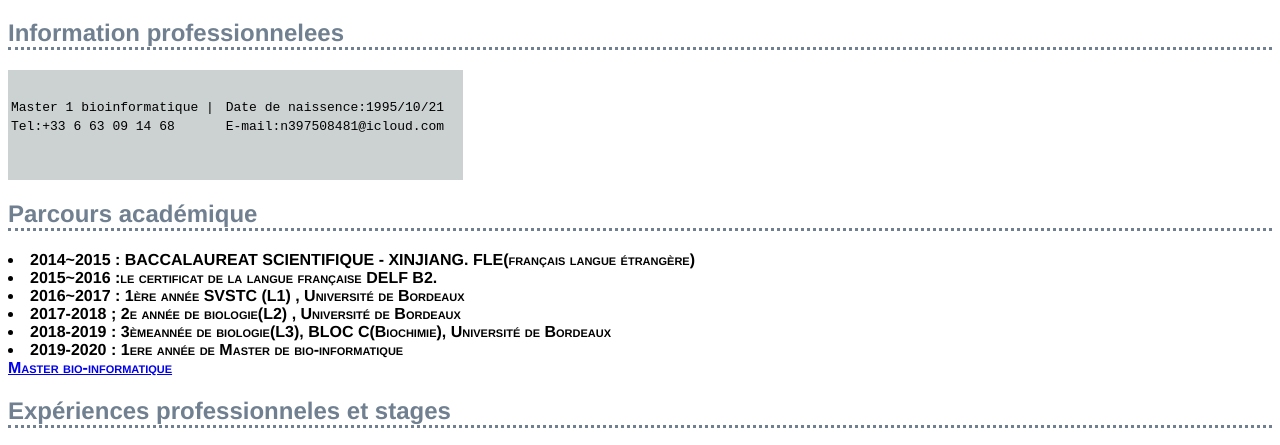
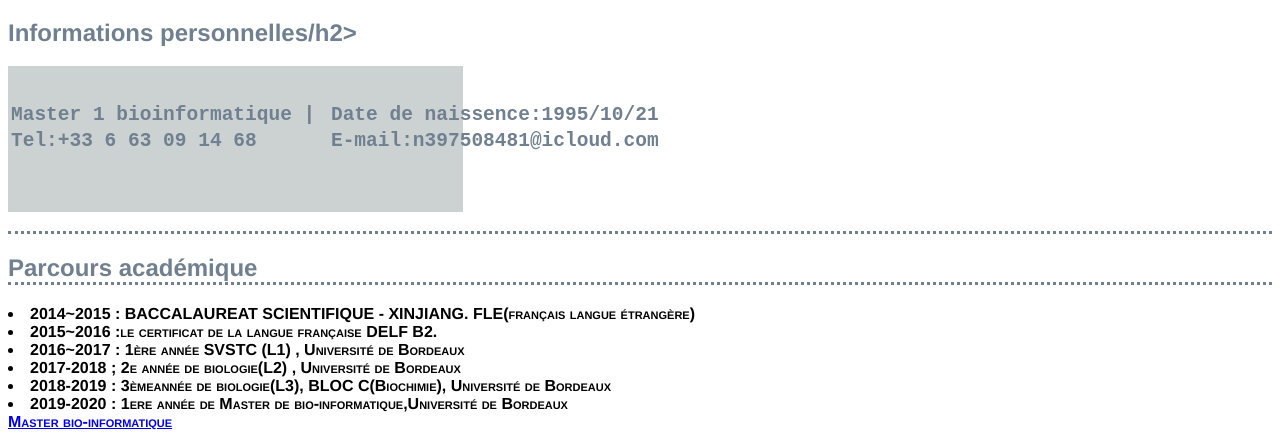
Before and after one commit to wenlin233333/cv, a plain HTML site: page index.html in a window 1280 px wide. Shown: the part 354-799 px from the top of the page. Drawn offline with Linux system fonts and the light colour scheme.

Commit message:
Update index.html

```diff
--- a/index.html
+++ b/index.html
@@ -32,7 +32,7 @@
         </div>
 
 
-    <h2>Information professionnelees</h2>
+    <h2>Informations personnelles/h2>
     <pre>
     <table>
         <tr>
@@ -55,7 +55,7 @@
       <li>2016~2017 : 1ère année SVSTC (L1) , Université de Bordeaux</li>
       <li>2017-2018 ; 2e année de biologie(L2) , Université de Bordeaux</li>
       <li>2018-2019 : 3èmeannée de biologie(L3), BLOC C(Biochimie), Université de Bordeaux</li>
-      <li>2019-2020 : 1ere année de Master de bio-informatique</li>
+      <li>2019-2020 : 1ere année de Master de bio-informatique,Université de Bordeaux </li>
       <a href="https://www.u-bordeaux.fr/formation/
       2016/PRMA_74/bio-informatique">Master bio-informatique</a>
       </div>
```
